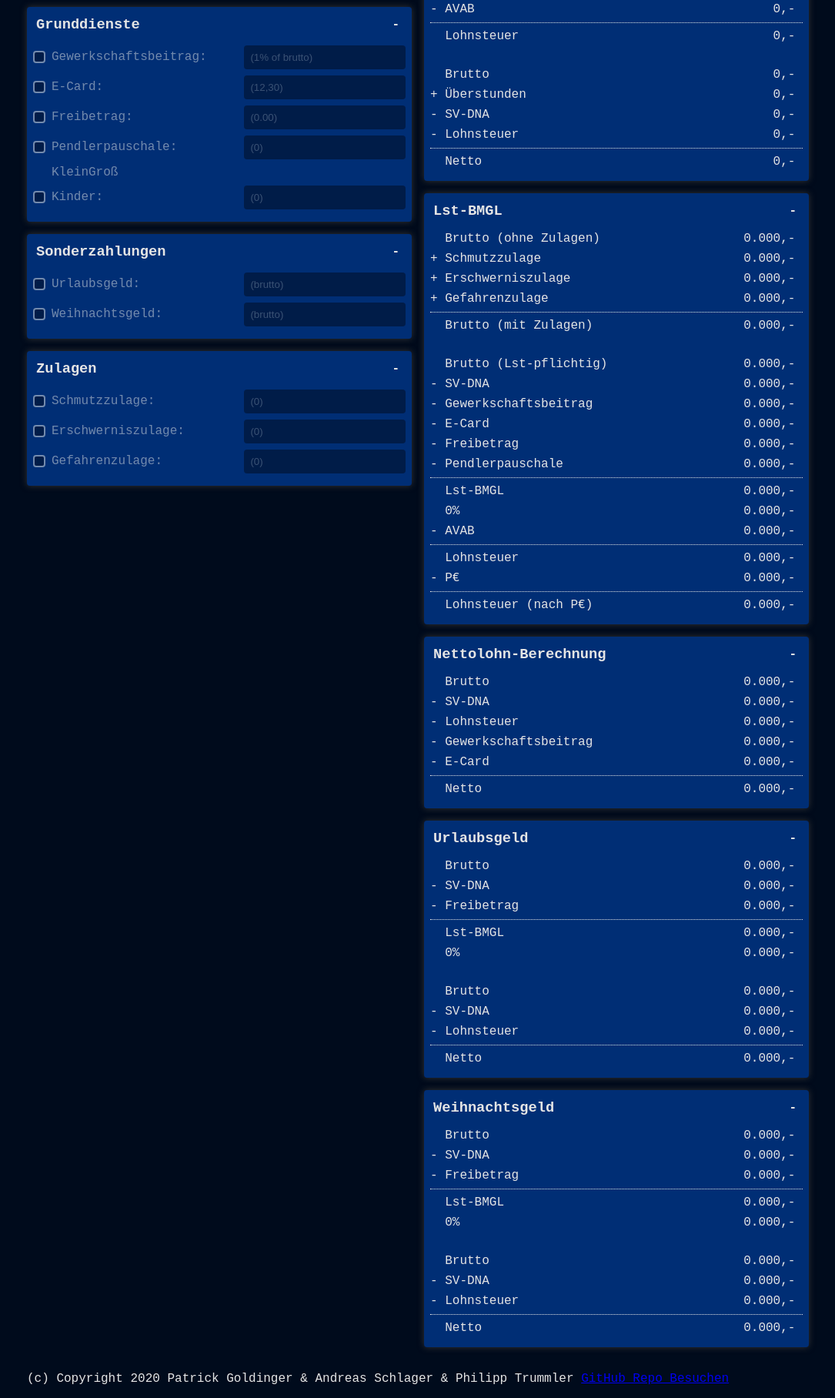
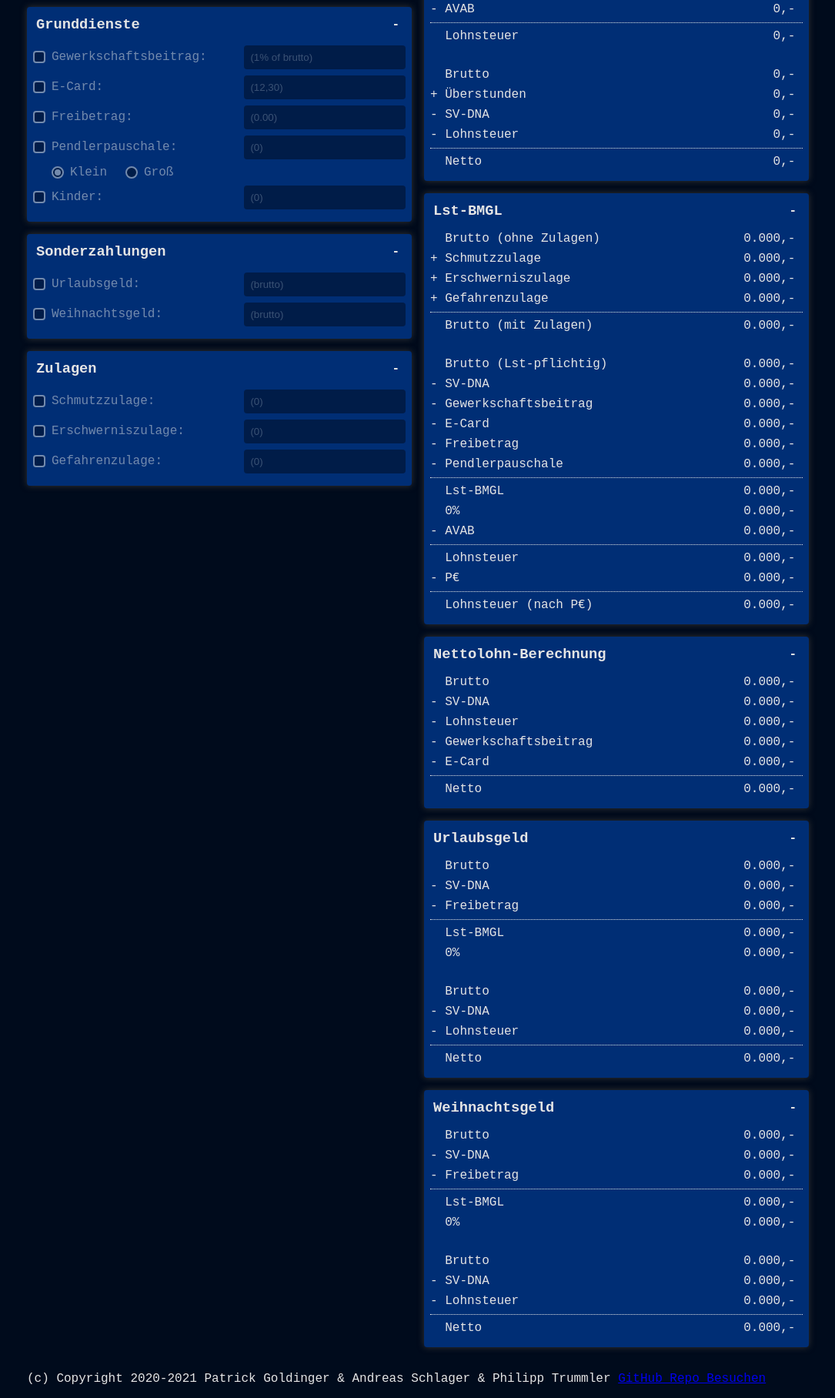
Before and after one commit to patrickgold/nettocalc, a plain HTML site: page index.html in a window 1280 px wide. Shown: the part 540-2356 px from the top of the page at 77% size, without its empty margins (105-1190 px from the left). Drawn offline with Linux system fonts and the light colour scheme.

Commit message:
Fix small issues

```diff
--- a/index.html
+++ b/index.html
@@ -4,9 +4,9 @@
 <head>
     <meta charset="UTF-8">
     <meta name="viewport" content="width=device-width, initial-scale=1.0, user-scalable=no">
-    <meta name="theme-color" content="#222">
+    <meta name="theme-color" content="#000b1c">
     <meta name="author" content="Patrick Goldinger, Andreas Schlager, Philipp Trummler">
-    <meta name="description" content="">
+    <meta name="description" content="A tool for calculating a loan in Austria. Used for the subject WIR (Wirtschaft und Recht). ">
     <title>nettocalc for WIR</title>
     <link rel="stylesheet" href="styles/nettocalc.css" type="text/css">
     <script src="scripts/benefits.js"></script>
@@ -137,9 +137,12 @@
                     <span class="row">
                         <span class="checkbox placeholder"></span>
                         <input type="radio" name="i__has_commuter" id="i__has_commutersmall" checked>
+                        <label for="i__has_commutersmall" class="radio"></label>
                         <label for="i__has_commutersmall" lang="en">Small</label>
                         <label for="i__has_commutersmall" lang="de">Klein</label>
+                        <span class="checkbox placeholder"></span>
                         <input type="radio" name="i__has_commuter" id="i__has_commuterlarge">
+                        <label for="i__has_commuterlarge" class="radio"></label>
                         <label for="i__has_commuterlarge" lang="en">Large</label>
                         <label for="i__has_commuterlarge" lang="de">Groß</label>
                     </span>
@@ -567,7 +570,7 @@
 
         <!-- Footer UI -->
         <footer id="footer">
-            <span>(c) Copyright 2020 Patrick Goldinger & Andreas Schlager & Philipp Trummler</span>
+            <span>(c) Copyright 2020-2021 Patrick Goldinger & Andreas Schlager & Philipp Trummler</span>
             <a href="https://github.com/patrickgold/nettocalc" lang="en">Visit GitHub Repo</a>
             <a href="https://github.com/patrickgold/nettocalc" lang="de">GitHub Repo Besuchen</a>
         </footer>
```
